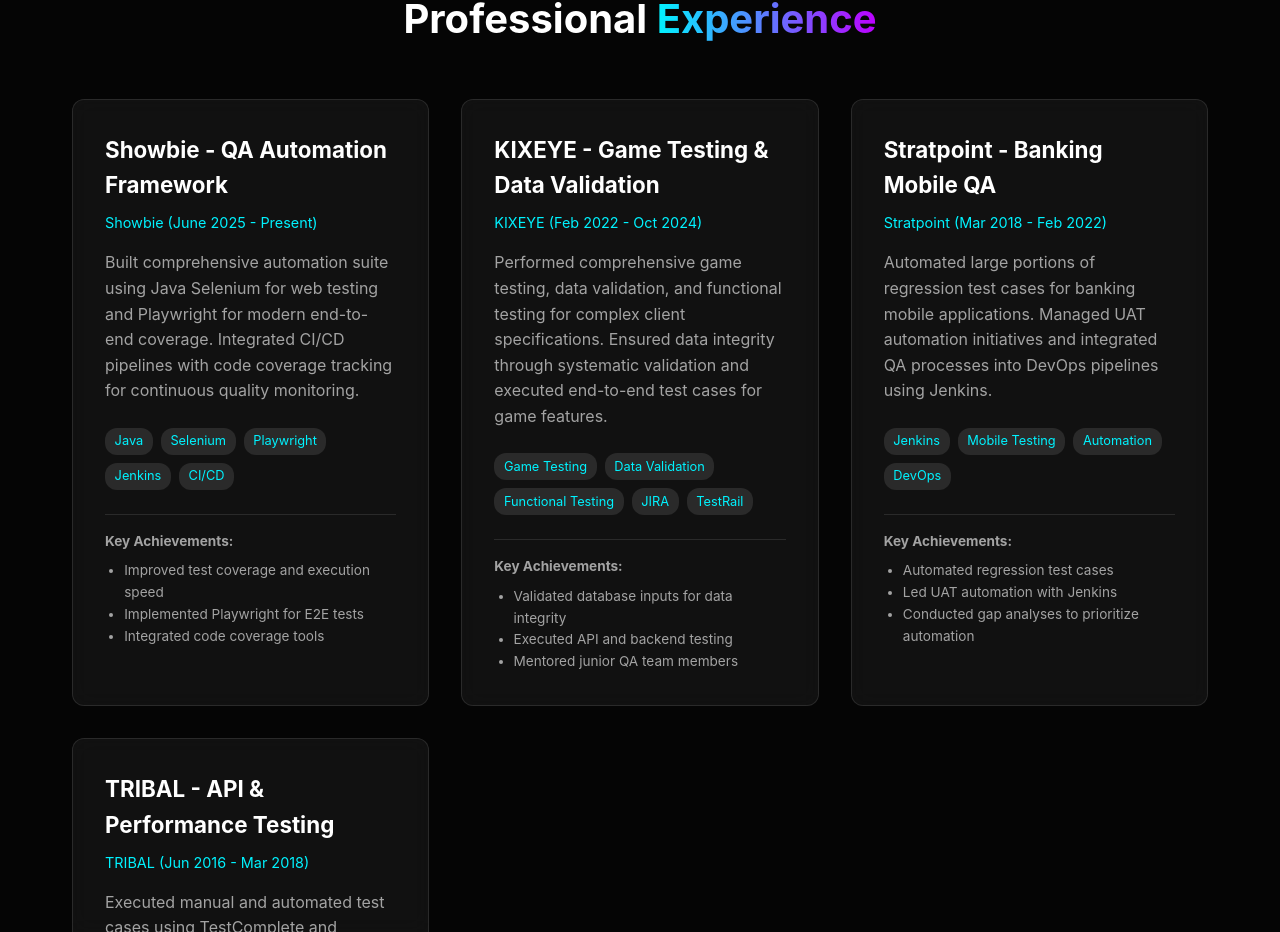
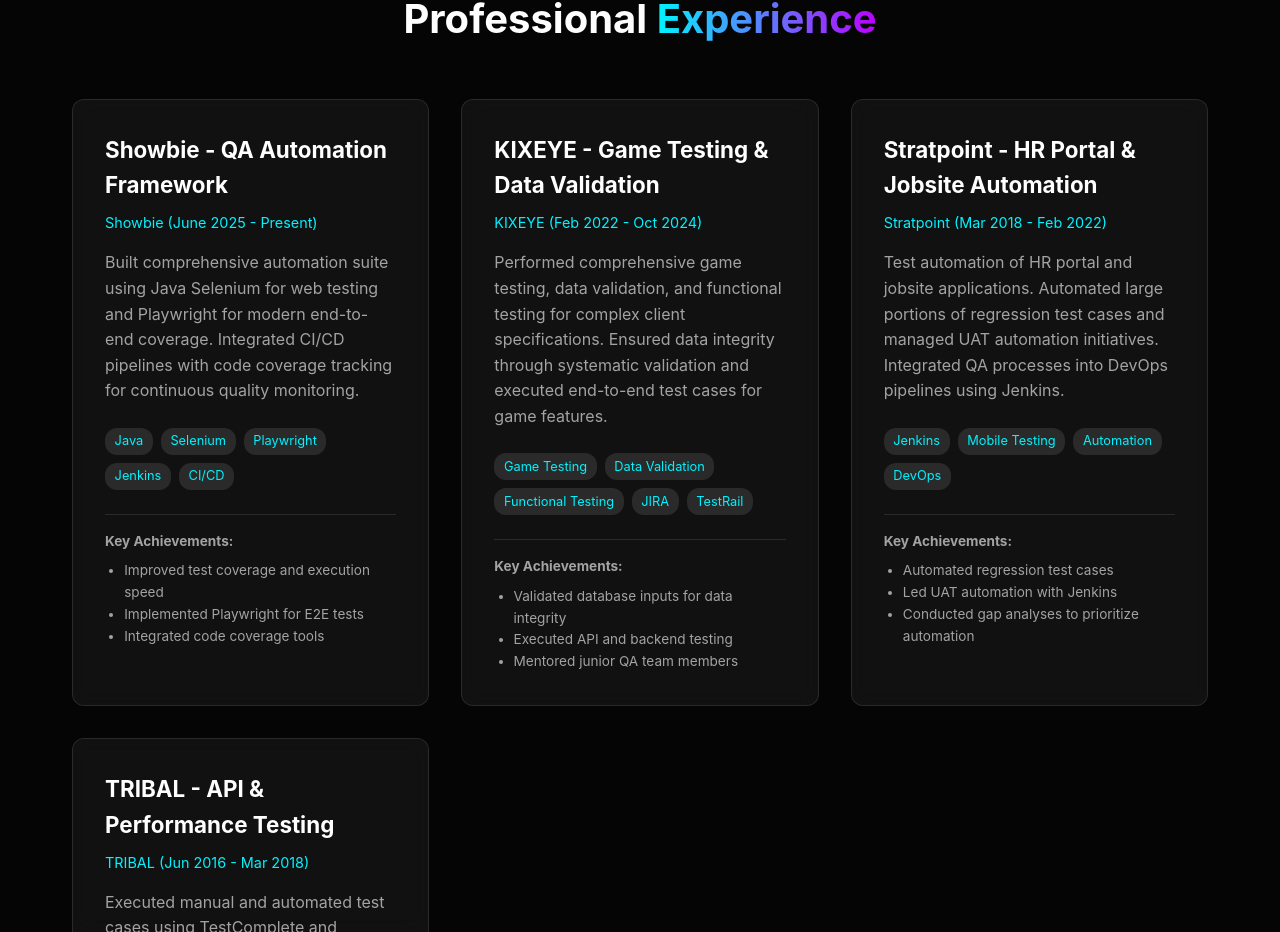
Before and after one commit to TinyMG/ram-nacino-portfolio, a React (Vite) app: page / in a window 1280 px wide. Shown: the part 1633-2565 px from the top of the page. Built offline with nearby package versions, Linux system fonts and the light colour scheme.

Commit message:
Update Stratpoint to focus on HR portal and jobsite automation

```diff
--- a/src/sections/Projects.jsx
+++ b/src/sections/Projects.jsx
@@ -25,9 +25,9 @@
             ]
         },
         {
-            title: 'Stratpoint - Banking Mobile QA',
+            title: 'Stratpoint - HR Portal & Jobsite Automation',
             company: 'Stratpoint (Mar 2018 - Feb 2022)',
-            description: 'Automated large portions of regression test cases for banking mobile applications. Managed UAT automation initiatives and integrated QA processes into DevOps pipelines using Jenkins.',
+            description: 'Test automation of HR portal and jobsite applications. Automated large portions of regression test cases and managed UAT automation initiatives. Integrated QA processes into DevOps pipelines using Jenkins.',
             tech: ['Jenkins', 'Mobile Testing', 'Automation', 'DevOps'],
             achievements: [
                 'Automated regression test cases',
```
